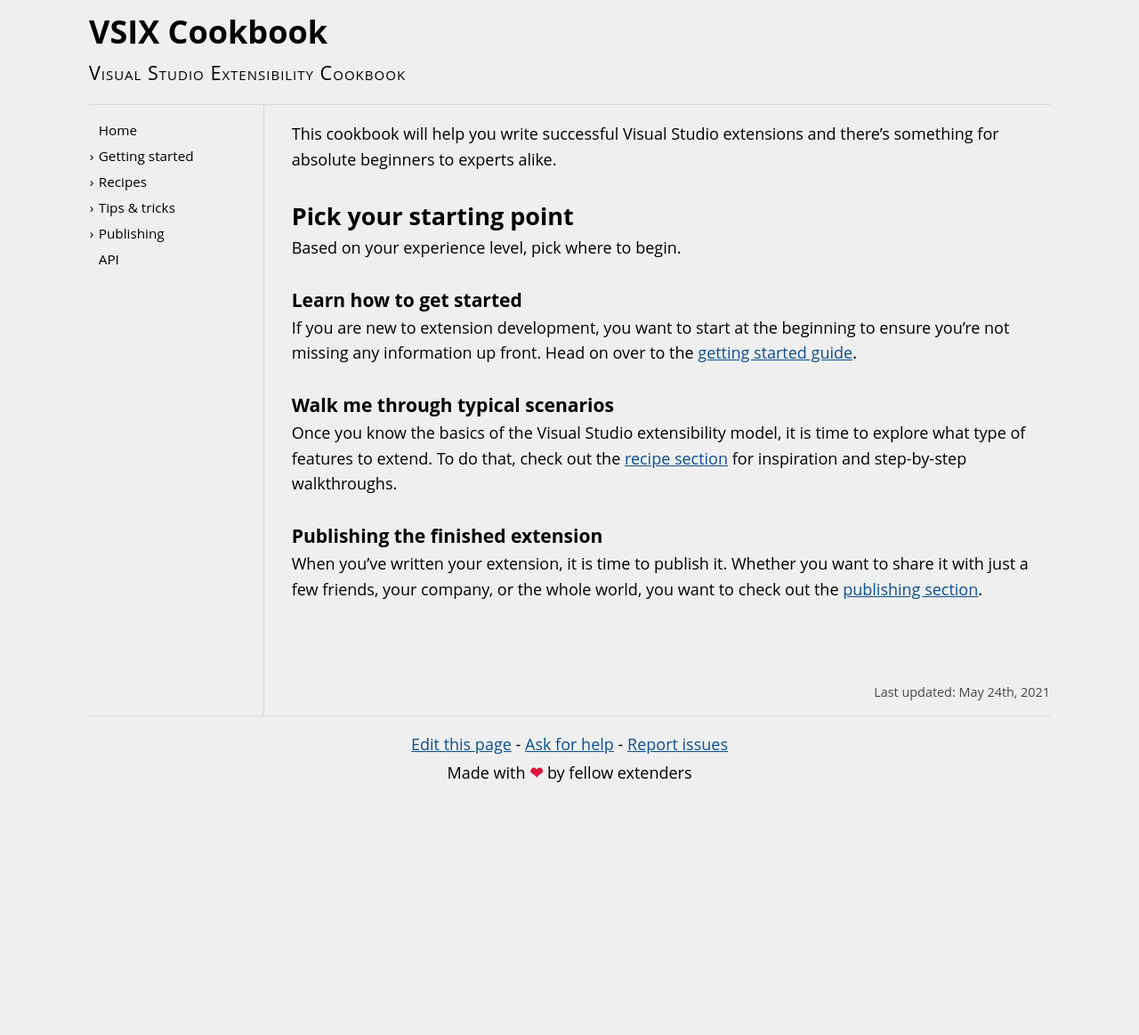
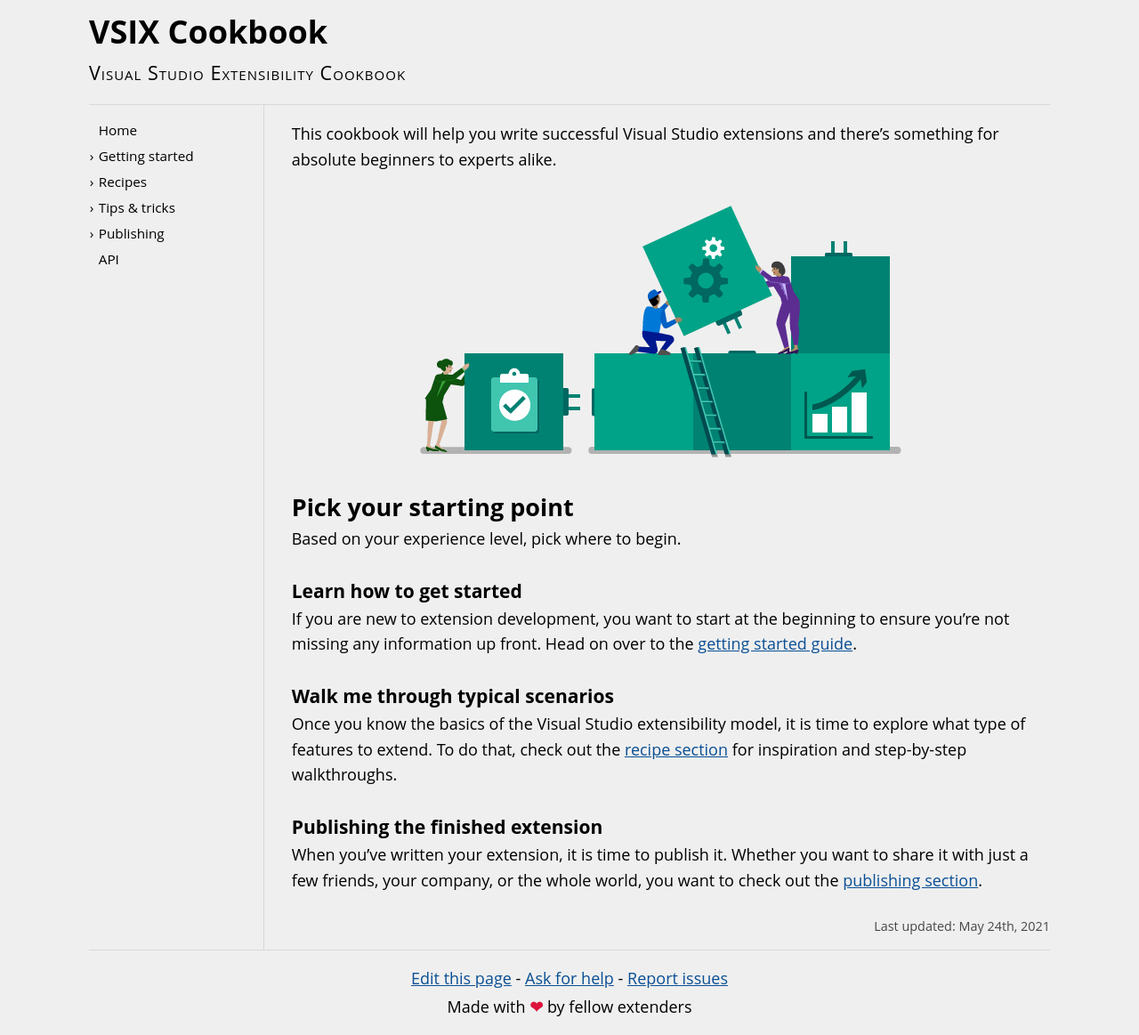
Before and after one commit to VsixCommunity/docs, a Jekyll site: the page built from docs/index.md, in a window 1280 px wide. Shown: the whole page at 89% size. Built offline with Jekyll 4.4.1, drawn with Linux system fonts in a browser that asks for light colours; before the commit the page ends 900 px from its top, so only the background shows below that.

Commit message:
Added image to home page

```diff
--- a/docs/index.md
+++ b/docs/index.md
@@ -5,6 +5,8 @@ date: 2021-5-24
 ---
 
 This cookbook will help you write successful Visual Studio extensions and there's something for absolute beginners to experts alike.
+
+<img src="assets/img/extensions.png" style="border:none;margin: 0 auto; display:block" />
 
 ## Pick your starting point
 
```
Also changed, not shown: docs/assets/img/extensions.png (added).
